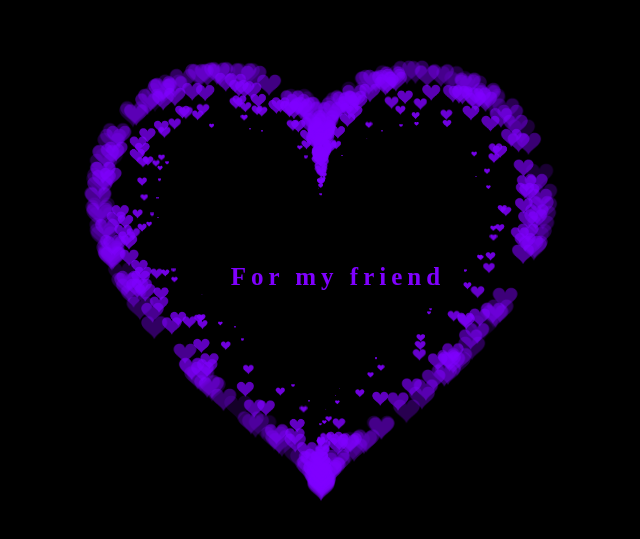
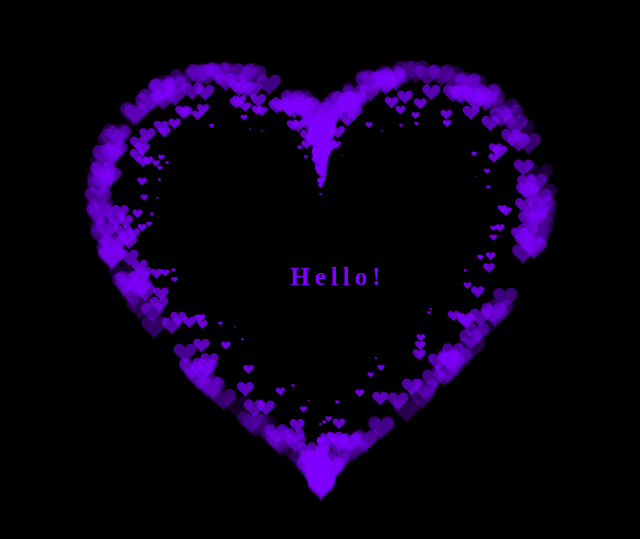
Before and after one commit to GrenNMC/The_Heart, a plain HTML site: page index.html in a window 1280 px wide. Shown: the part 123-662 px from the top of the page, without its empty margins (319-959 px from the left). Drawn offline with Linux system fonts and the light colour scheme.

Commit message:
Update index.html

```diff
--- a/index.html
+++ b/index.html
@@ -49,7 +49,7 @@ canvas {
 
   <canvas id="pinkboard"></canvas>
   <div style="text-align: center; letter-spacing: 5px; font-size: 25px;">
-    <b style='color: 8000ff; text-align: center'>For my friend</b>
+    <b style='color: 8000ff; text-align: center'>Hello!</b>
   </div>
   <audio controls autoplay hidden>
     <source src="./assets/LightAndShadow-HiroyukiSawanoGemie-6066894.mp3" type="audio/mpeg">
```
